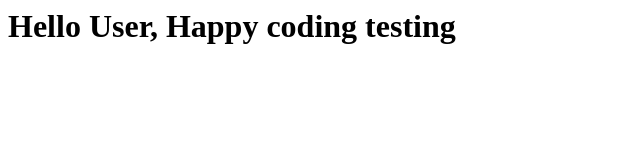
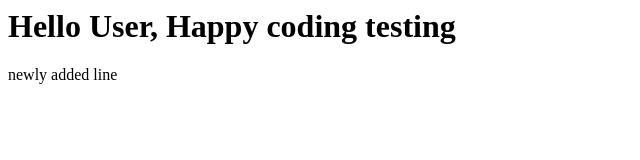
Before and after one commit to Vishnu-uk/gitghi, a plain HTML site: page public/index.html in a window 1280 px wide. Shown: the whole page, without its empty margins (0-640 px from the left). Drawn offline with Linux system fonts and the light colour scheme.

Commit message:
test commit

```diff
--- a/public/index.html
+++ b/public/index.html
@@ -3,5 +3,6 @@
     <h1>
       Hello User, Happy coding testing
     </h1>
+    <p>newly added line</p>
   </body>
 </html>
```
